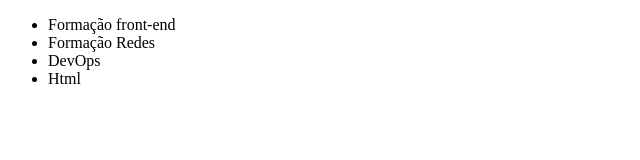
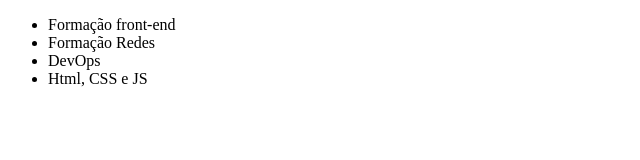
Before and after one commit to nicolaspizzoni/Git-Teste2, a plain HTML site: page index.html in a window 1280 px wide. Shown: the full height of the page, 0-640 px from the left. Drawn offline with Linux system fonts and the light colour scheme.

Commit message:
2 - Adicionado CSS e JS junto a HTML

```diff
--- a/index.html
+++ b/index.html
@@ -11,7 +11,7 @@
         <li>Formação front-end</li>
         <li>Formação Redes</li>
         <li>DevOps</li>
-        <li>Html</li>
+        <li>Html, CSS e JS</li>
     </ul>
 </body>
 </html>
```
